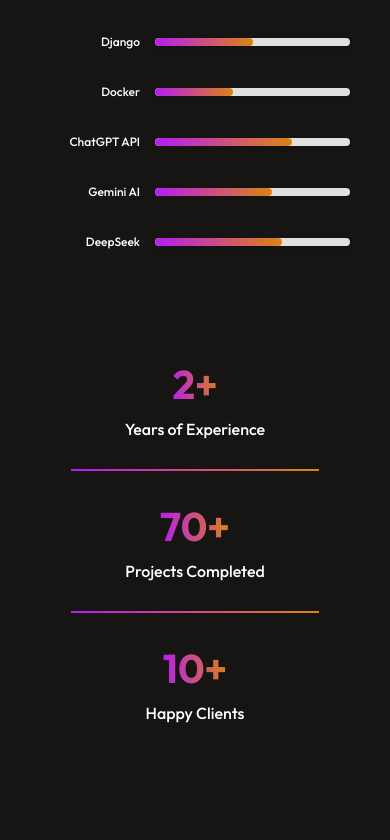
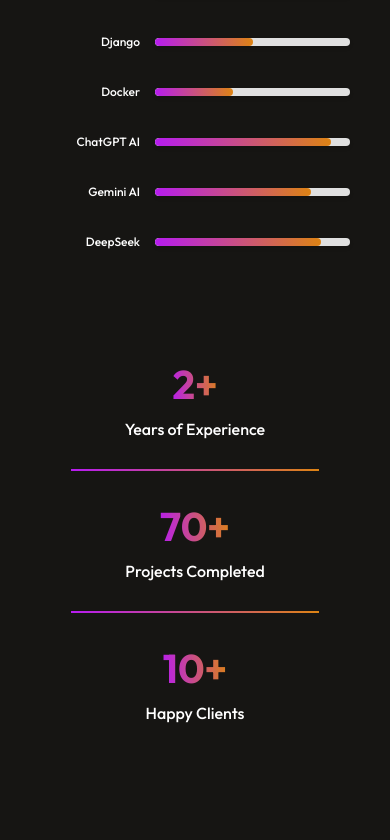
Before and after one commit to Ritikjain91/Ritikportfolio, a React (Create React App) app: page / in a window 390 px wide. Shown: the part 3164-4004 px from the top of the page. Built offline with nearby package versions, Linux system fonts and the light colour scheme.

Commit message:
update the code

```diff
--- a/src/Component/About/About.jsx
+++ b/src/Component/About/About.jsx
@@ -14,9 +14,9 @@
     { name: "Python", level: 60 },
     { name: "Django", level: 50 },
     { name: "Docker", level: 40 },
-    { name: "ChatGPT API", level: 70 },
-    { name: "Gemini AI", level: 60 },
-    { name: "DeepSeek", level: 65 }
+    { name: "ChatGPT AI", level: 90 },
+    { name: "Gemini AI", level: 80 },
+    { name: "DeepSeek", level: 85 }
   ];
 
   const achievements = [
--- a/src/Component/MyWork/MyWork.css
+++ b/src/Component/MyWork/MyWork.css
@@ -108,7 +108,7 @@
     }
     .mywork-container{
         grid-template-columns: 1fr 1fr;
-        gap: 30px;
+        gap: 150px;
     }
     .mywork-container img{
         width: 100%;
```
